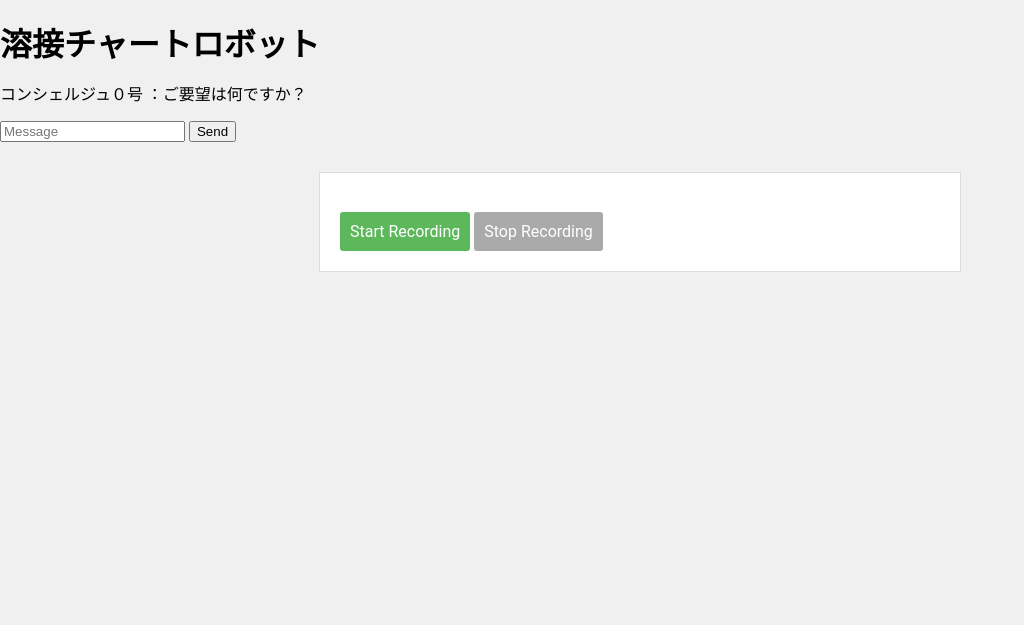
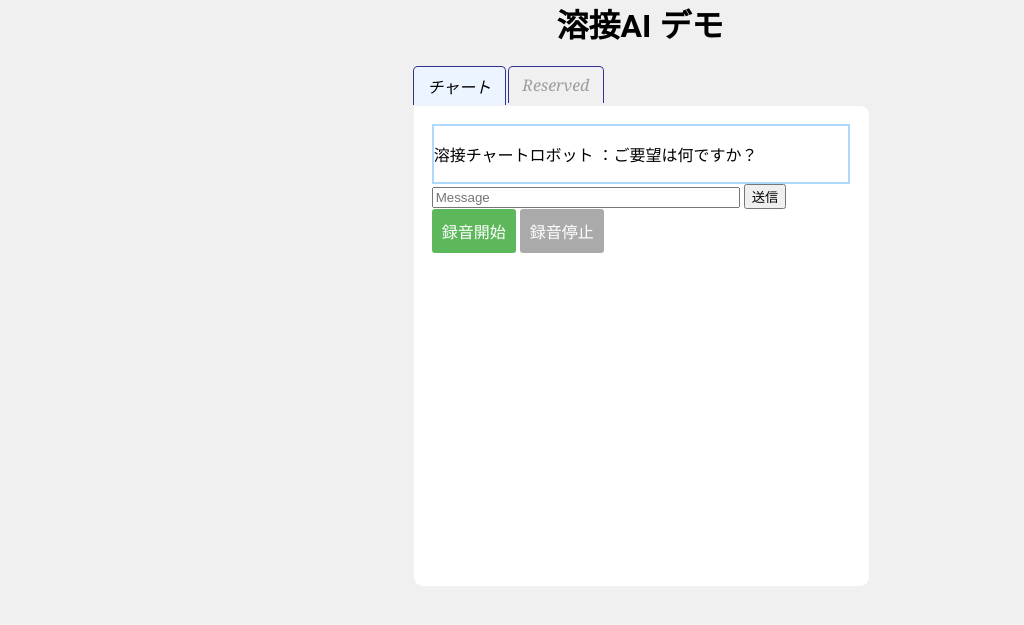
Before and after one commit to yubo0502/speech-text, a Flask app: page / in a window 1280 px wide. Shown: the top 625 px of the page, without its empty margins (0-1024 px from the left). Run offline with Flask 2, Linux system fonts and the light colour scheme; some libraries are stand-ins or nearby versions.

Commit message:
2022.04.20

```diff
--- a/static/css/style.css
+++ b/static/css/style.css
@@ -1,18 +1,38 @@
 body {
     margin: 0;
     background: #f0f0f0;
-    font-family:  'Roboto', Helvetica, Arial, sans-serif;
+    font-family: 'Roboto', Helvetica, Arial, sans-serif;
 }
 
 #container {
-    margin-top: 30px;
+    max-width: 455px;
+    margin: 0 auto;
+    padding: 20px;
+    /*border: 1px solid #ddd;*/
+    background: #f0f0f0;
+}
+
+#chatbox {
+    border: 2px solid #afd8ff;
+}
+
+#textInput {
+    margin: 0 auto;
+    width: 300px;
 }
 
 h1 {
-    margin: 0;
+    margin: 0 auto;
+    text-align: center;
 }
 
 button {
+    /*
+    width: 64px;
+    height: 64px;
+    background-image: url("../../data/my_image/54-チャートマーク.svg");
+    */
+
     padding: 10px;
     background: #eee;
     border: none;
@@ -22,6 +42,8 @@ button {
     font-size: 16px;
     outline: none !important;
     cursor: pointer;
+
+
 }
 
 button[disabled] {
@@ -37,14 +59,79 @@ button[disabled] {
     background: #d95450;
 }
 
-#player {
-    max-width: 600px;
-    margin: 0 auto;
-    padding: 20px;
-    border: 1px solid #ddd;
-    background: #ffffff;
-}
+
 
 audio {
     width: 100%;
 }
+
+
+.tabs {
+    width: 100%;
+    max-width: 455px;
+    float: left;
+}
+
+#one {
+    opacity: 0;
+    border: 1px solid #F0F0F0
+}
+
+#two {
+    opacity: 0;
+    border: 1px solid #F0F0F0
+}
+
+#div1 label {
+
+    cursor: pointer;
+    color: #9d9d9d;
+    border-radius: 5px 5px 0 0;
+    padding: 1.5% 3%;
+    float: left;
+    margin-right: 2px;
+    font: italic 1em cambria;
+    border: 1px solid #313194;
+    border-bottom-width: 0px;
+
+}
+
+#div1 label:hover {
+    background: -webkit-linear-gradient(#ECFFFF, #FDFFFF);
+
+}
+
+#div1 input:checked + label {
+    background: #ECF5FF;
+    color: #000000;
+
+}
+
+.tabs input:nth-of-type(1):checked ~ .panels .panel:first-child,
+.tabs input:nth-of-type(2):checked ~ .panels .panel:nth-child(2),
+.tabs input:nth-of-type(3):checked ~ .panels .panel:nth-child(3),
+.tabs input:nth-of-type(4):checked ~ .panels .panel:last-child {
+    opacity: 1;
+    -webkit-transition: .3s;
+}
+
+.panels {
+    float: left;
+    clear: both;
+    position: relative;
+    width: 100%;
+    background: #fff;
+    border-radius: 0 10px 10px 10px;
+    min-height: 480px;
+    border: 1px solid #F0F0F0;
+}
+
+.panel {
+    width: 100%;
+    opacity: 0;
+    position: absolute;
+    background: #fff;
+    border-radius: 0 10px 10px 10px;
+    padding: 4%;
+    box-sizing: border-box;
+}
--- a/static/js/AudioRecorder.js
+++ b/static/js/AudioRecorder.js
@@ -30,7 +30,7 @@ function AudioRecorder(config) {
     let audioInput;
     let jsAudioNode;
     const bufferSize = config.bufferSize || 4096;
-    const sampleRate = config.sampleRate || 44100;
+    const sampleRate = config.sampleRate || 44100;//44100
     const numberOfAudioChannels = config.numberOfAudioChannels || 2;
     let leftChannel = [];
     let rightChannel = [];
@@ -234,7 +234,7 @@ function AudioRecorder(config) {
 
     function mergeLeftRightBuffers(config, callback) {
         function mergeAudioBuffers(config, cb) {
-            config.desiredSampRate = null;
+            config.desiredSampRate = 22050;
             const numberOfAudioChannels = config.numberOfAudioChannels;
 
             // todo: "slice(0)" --- is it causes loop? Should be removed?
--- a/templates/index.html
+++ b/templates/index.html
@@ -1,34 +1,52 @@
 <!DOCTYPE html>
+
 <html>
 <head>
+    <meta name="viewport" content="width=device-width, initial-scale=1.0, minimum-scale=0.5, maximum-scale=2.0, user-scalable=yes" />
     <link rel="stylesheet" type="text/css" href="../static/css/style.css">
     <script src="https://ajax.googleapis.com/ajax/libs/jquery/3.2.1/jquery.min.js"></script>
 
 </head>
 <body>
-<h3>{{textabc}}</h3>
+<h1>溶接AI デモ</h1>
+<div>
+    <div id="container">
 
-<h1>溶接チャートロボット</h1>
-<div>
+        <article class="tabs" id="div1">
+
+            <input checked id="one" name="tabs" type="radio">
+            <label for="one">チャート</label>
+
+            <input id="two" name="tabs" type="radio" value="Two">
+            <label for="two">Reserved</label>
+
+
+            <div class="panels">
+
+                <div class="panel">
 
                     <div id="chatbox">
-        <p class="botText"><span>コンシェルジュ０号 ：ご要望は何ですか？</span></p>
+                        <p class="botText"><span>溶接チャートロボット ：ご要望は何ですか？</span></p>
 
                     </div>
+
                     <div id="userInput">
                         <input id="textInput" type="text" name="msg" placeholder="Message">
-        <input id="buttonInput" type="submit" value="Send">
+                        <input id="buttonInput" type="submit" value="送信">
                     </div>
-    <div id="container">
+                    <button id="btn-start-recording">録音開始</button>
+                    <button id="btn-stop-recording" disabled>録音停止</button>
 
-        <div id="player">
+                </div>
+
+                <div class="panel">
+                    div2
+                </div>
 
 
-            <br>
-            <button id="btn-start-recording">Start Recording</button>
-            <button id="btn-stop-recording" disabled>Stop Recording</button>
+            </div>
 
-        </div>
+        </article>
 
     </div>
 
--- a/voice.py
+++ b/voice.py
@@ -10,7 +10,7 @@ from chatterbot.response_selection import get_random_response
 
 app = Flask(__name__)
 
-my_bot = ChatBot(name='コンシェルジュ０号', read_only=True,
+my_bot = ChatBot(name='溶接チャートロボット', read_only=True,
                  response_selection_method=get_random_response,
                  logic_adapters=[{
                      'import_path': 'chatterbot.logic.SpecificResponseAdapter',
@@ -79,7 +79,6 @@ def get_voice_response(audio_file):
     # 言語を日本語に指定
     speech_config.speech_recognition_language = "ja-JP"
     # WAVファイルを指定
-
     audio_config = speech_sdk.AudioConfig(filename="./data/my_voice/voice.wav")
     # SpeechRecognizerを生成 --- (*3)
     speech_recognizer = speech_sdk.SpeechRecognizer(
@@ -87,7 +86,21 @@ def get_voice_response(audio_file):
         audio_config=audio_config)
     # 音声認識を実行 --- (*6)
     result = speech_recognizer.recognize_once()
-    voice_str = result.text
+    # 結果をチェック --- (*7)
+    if result.reason == speech_sdk.ResultReason.RecognizedSpeech:
+        voice_str = result.text
+        print("Recognized: {}".format(result.text))
+    elif result.reason == speech_sdk.ResultReason.NoMatch:
+        voice_str = "【認識できません。もう一度試してください。】"
+        print("No speech could be recognized: {}".format(result.no_match_details))
+    elif result.reason == speech_sdk.ResultReason.Canceled:
+        cancellation_details = result.cancellation_details
+        voice_str = "【認識中断】"
+        print("Speech Recognition canceled: {}".format(cancellation_details.reason))
+        if cancellation_details.reason == speech_sdk.CancellationReason.Error:
+            voice_str = "【認識エラー】"
+            print("Error details: {}".format(cancellation_details.error_details))
+    # voice_str = result.text
 
     return voice_str
 
```
Also changed, not shown: static/css/54-チャートマーク.svg (added), 1 other file. Lines whose indentation alone changed are shown as unchanged.
